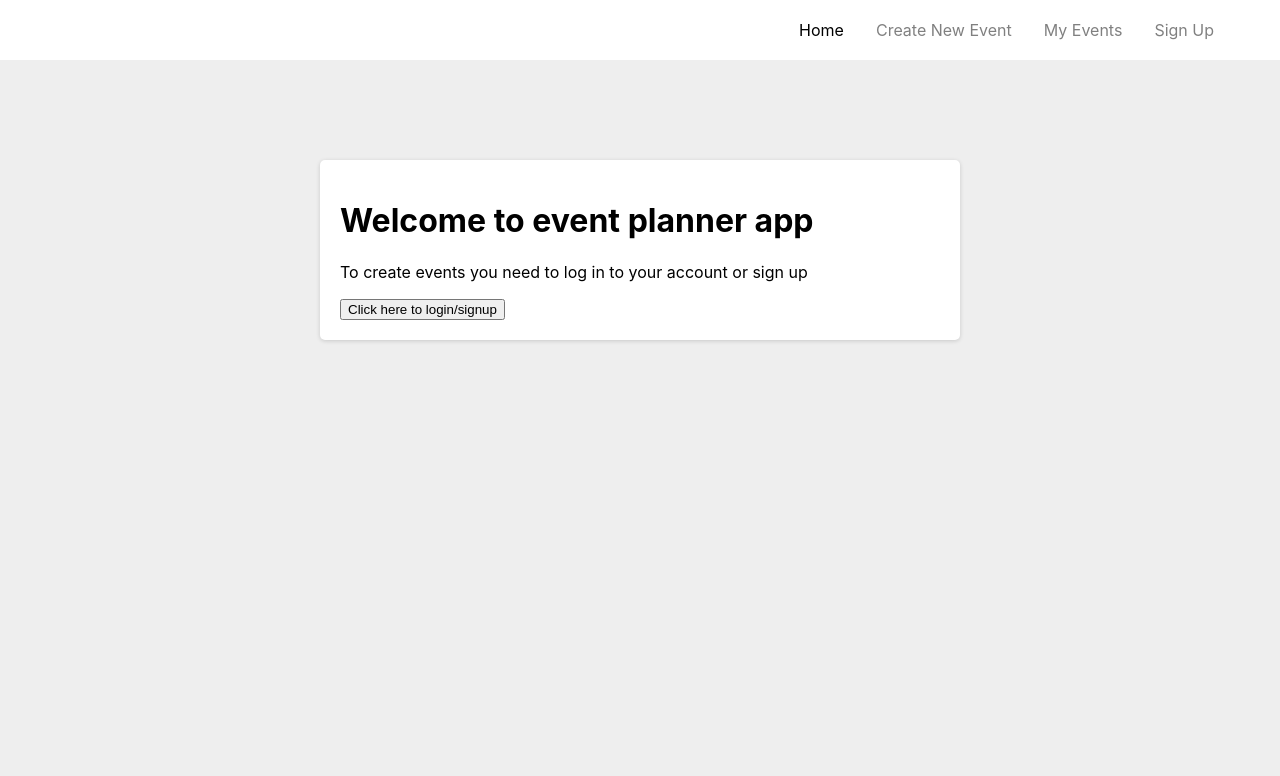
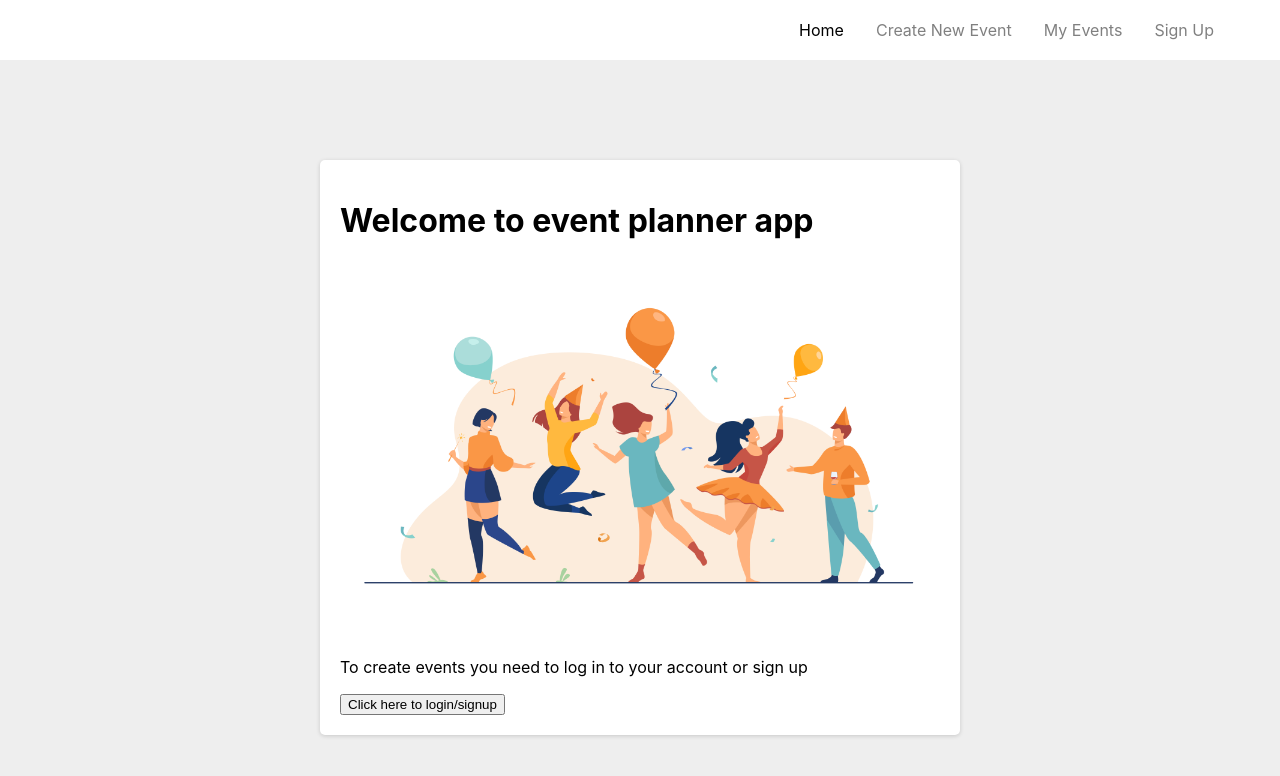
Before and after one commit to mistscale/final-project, a React (Create React App) app in the folder frontend/: page / in a window 1280 px wide. Shown: the top 776 px of the page. Built offline with nearby package versions, Linux system fonts and the light colour scheme.

Commit message:
add illustration to welcome page

```diff
--- a/frontend/src/index.css
+++ b/frontend/src/index.css
@@ -1,7 +1,7 @@
 body {
 	margin: 0;
-  font-family: -apple-system, BlinkMacSystemFont, "Segoe UI", "Roboto", "Oxygen",
-    "Ubuntu", "Cantarell", "Fira Sans", "Droid Sans", "Helvetica Neue",
+	font-family: -apple-system, BlinkMacSystemFont, 'Segoe UI', 'Roboto', 'Oxygen',
+		'Ubuntu', 'Cantarell', 'Fira Sans', 'Droid Sans', 'Helvetica Neue',
 		sans-serif;
 	-webkit-font-smoothing: antialiased;
 	-moz-osx-font-smoothing: grayscale;
@@ -9,14 +9,14 @@ body {
 }
 
 code {
-  font-family: source-code-pro, Menlo, Monaco, Consolas, "Courier New",
+	font-family: source-code-pro, Menlo, Monaco, Consolas, 'Courier New',
 		monospace;
 }
 
 form {
 	display: flex;
 	flex-direction: column;
-  gap: 10px
+	gap: 10px;
 }
 
 .container {
@@ -28,3 +28,7 @@ form {
 	border-radius: 5px;
 	box-shadow: rgba(0, 0, 0, 0.16) 0px 1px 4px;
 }
+
+.illustration {
+	width: 100%;
+}
--- a/frontend/src/pages/Welcome.js
+++ b/frontend/src/pages/Welcome.js
@@ -1,5 +1,7 @@
 import React from 'react';
 import { useNavigate } from 'react-router-dom';
+
+import illustration from '../images/illustration.jpg';
 
 const Welcome = () => {
 	const navigate = useNavigate();
@@ -9,7 +11,13 @@ const Welcome = () => {
 	return (
 		<div className='container'>
 			<h1>Welcome to event planner app</h1>
-            <p>To create events you need to log in to your account or sign up</p>
+			<img
+				src={illustration}
+				className='illustration'
+				alt='illustration of a party'
+
+			/>
+			<p>To create events you need to log in to your account or sign up</p>
 			<button onClick={handleOnClick}>Click here to login/signup</button>
 		</div>
 	);
```
Also changed, not shown: frontend/src/images/illustration.jpg (added). Lines whose indentation alone changed are shown as unchanged.
